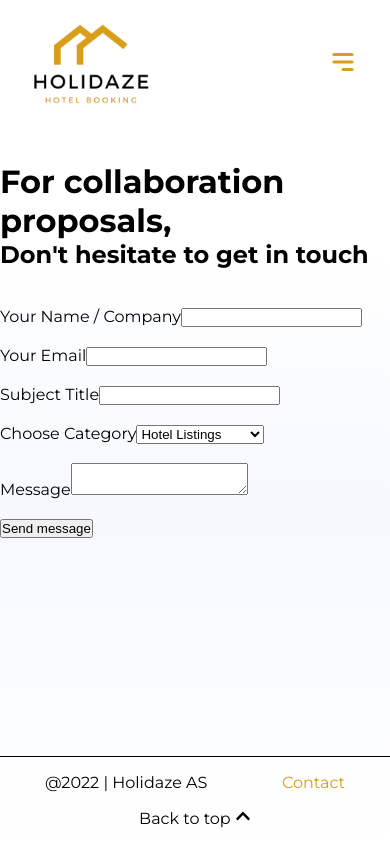
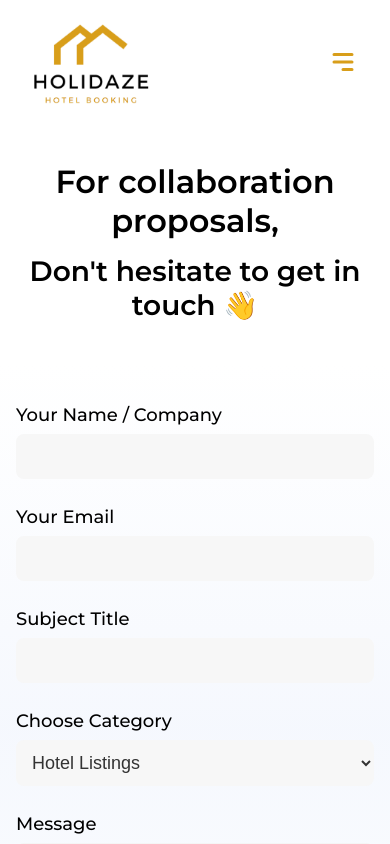
Before and after one commit to tiberiutabara/Holidaze, a React (Create React App) app: page /contact in a window 390 px wide. Shown: the top 844 px of the page. Built offline with nearby package versions, Linux system fonts and the light colour scheme; the HTML template or start-up script is replaced by a standard one.

Commit message:
contact almost

```diff
--- a/src/pages/Contact.jsx
+++ b/src/pages/Contact.jsx
@@ -2,6 +2,7 @@ import { useState } from "react";
 import { useForm } from "react-hook-form";
 import { yupResolver } from "@hookform/resolvers/yup";
 import { contactSchema } from "../validations/ContactValidation";
+import './styles/Contact.scss'
 
 const {REACT_APP_URL} = process.env
 
@@ -57,48 +58,44 @@ export default function Contact() {
   return (
     <div className="contact">
       <h1>For collaboration proposals,</h1>
-      <h2>Don't hesitate to get in touch</h2>
-      <br /> <br />
-      <form className="contact-form" onSubmit={handleSubmit(onSubmit)}>
+      <h2>Don't hesitate to get in touch &#128075;</h2>
+
+      <form onSubmit={handleSubmit(onSubmit)}>
         <label>
-          {" "}
-          <span> Your Name / Company</span>
+          <span> Your Name / Company</span> <br />
           <input
             {...register("name")}
             type="text"
             value={name}
             onChange={(e) => setName(e.target.value)}
           />
-          {errors.name && <span>{errors.name.message}</span>}
+          {errors.name &&<span className="error"><br /> {errors.name.message}</span>}
         </label>
-        <br /> <br />
+
         <label>
-          {" "}
-          <span> Your Email</span>
+          <span> Your Email</span> <br />
           <input
             {...register("email")}
             type="text"
             value={email}
             onChange={(e) => setEmail(e.target.value)}
           />
-          {errors.email && <span>{errors.email.message}</span>}
+          {errors.email && <span className="error"><br /> {errors.email.message}</span>}
         </label>
-        <br /> <br />
+
         <label>
-          {" "}
-          <span> Subject Title</span>
+          <span> Subject Title</span> <br />
           <input
             {...register("subject")}
             type="text"
             value={subject}
             onChange={(e) => setSubject(e.target.value)}
           />
-          {errors.subject && <span>{errors.subject.message}</span>}
+          {errors.subject && <span className="error"><br /> {errors.subject.message}</span>}
         </label>
-        <br /> <br />
+
         <label>
-          {" "}
-          <span> Choose Category</span>
+          <span> Choose Category</span> <br />
           <select
             {...register("category")}
             onChange={(e) => setCategory(e.target.value)}
@@ -107,21 +104,20 @@ export default function Contact() {
             <option value="Technical Support">Technical Support</option>
             <option value="Career">Career</option>
           </select>
-          {errors.category && <span>{errors.category.message}</span>}
+          {errors.category && <span className="error"><br /> {errors.category.message}</span>}
         </label>
-        <br /> <br />
-        <label>
-          {" "}
-          <span> Message</span>
+
+        <label className="message">
+          <span> Message</span> <br />
           <textarea
             {...register("message")}
             value={message}
             onChange={(e) => setMessage(e.target.value)}
           ></textarea>
-          {errors.message && <span>{errors.message.message}</span>}
+          {errors.message && <span className="error"><br /> {errors.message.message}</span>}
         </label>
-        <br /> <br />
-        <button>Send message</button>
+
+        <button className="button">Send message</button>
       </form>
     </div>
   );
--- /dev/null
+++ b/src/pages/styles/Contact.scss
@@ -0,0 +1,141 @@
+.contact{
+
+    // Title
+    h1, h2{
+        max-width: 90%;
+        text-align: center;
+        font-weight: 600;
+    }
+
+    h1{
+        margin-top: 1em;
+        font-size: 48px;
+    }
+
+    h2{
+        margin-bottom: 2em;
+        font-size: 42px;
+        padding-left: 4em;
+    }
+
+    //form
+    form{
+        max-width: 900px;
+        margin: 0 auto;
+        padding: 1em;
+        display: flex;
+        flex-wrap: wrap;
+        justify-content: space-between;
+    }
+
+    label{
+        display: block;
+        margin: .6em 0;
+
+        span{
+            font-size: 18px;
+            font-weight: 500;
+        }
+
+        input, select{
+            color: #333;
+            background-color: #f7f7f7;
+            border: none;
+            border-radius: 8px;
+            padding: 12px;
+            font-size: 18px;
+            width: 400px;
+            margin: .5rem 0;
+
+            &:focus{
+                outline: none;
+                border: 1px solid #D89E1A;
+            }
+        }
+
+        .error{
+            color: #eb6666;
+            font-weight: 300;
+        }
+    }
+
+    .message{
+        width: 100%;
+
+        textarea{
+            width: 100%;
+            height: 160px;
+            color: #333;
+            background-color: #f5f5f5;
+            border: none;
+            border-radius: 8px;
+            font-size: 18px;
+            margin: .5rem 0;
+            padding: 12px;
+            resize: none;
+
+            &:focus{
+                outline: none;
+                border: 1px solid #D89E1A;
+            }
+        }
+    }
+
+    button{
+        font-size: 18px;
+        width: 400px;
+        height: 44px;
+        margin-top: .5em;
+    }
+
+}
+
+//Responsive
+
+// L
+@media (max-width: 900px) {
+
+    h1, h2{
+        margin-left: 1em !important;
+        margin-right: 1em !important;
+    }
+
+    h1{
+        font-size: 36px !important;
+    }
+
+    h2{
+        font-size: 32px !important;
+        padding-left: 0 !important;
+    }
+
+    form{
+        padding: 3em !important;
+    }
+
+    label{
+        width: 100% !important;
+
+        input, select{
+            width: 100% !important;
+        }
+
+    }
+}
+
+// SM
+@media (max-width: 500px) {
+
+    form{
+        padding: 1em !important;
+    }
+
+    h1{
+        font-size: 32px !important;
+    }
+
+    h2{
+        margin-top: .5em !important;
+        font-size: 28px !important;
+    }
+}
```
